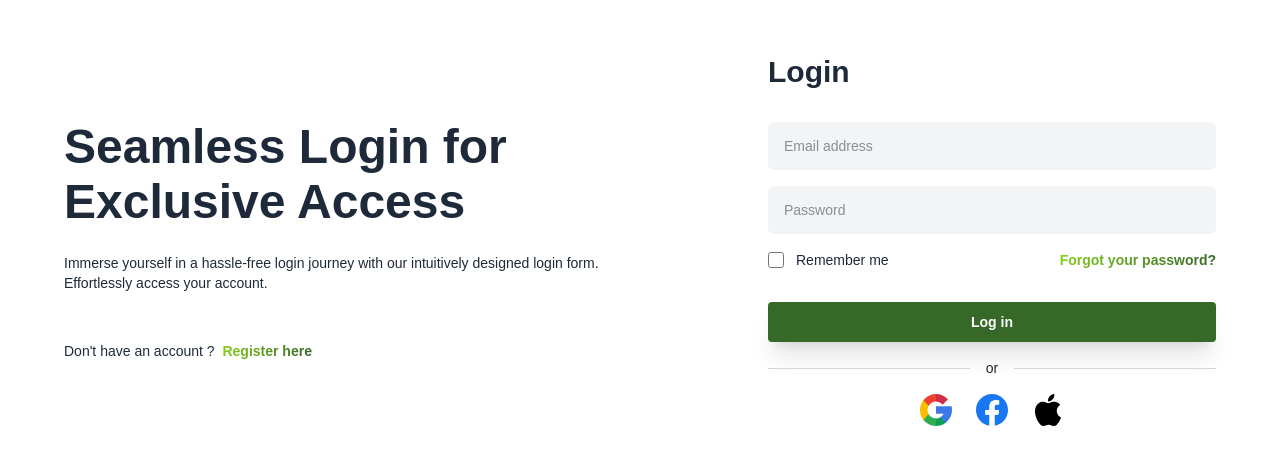
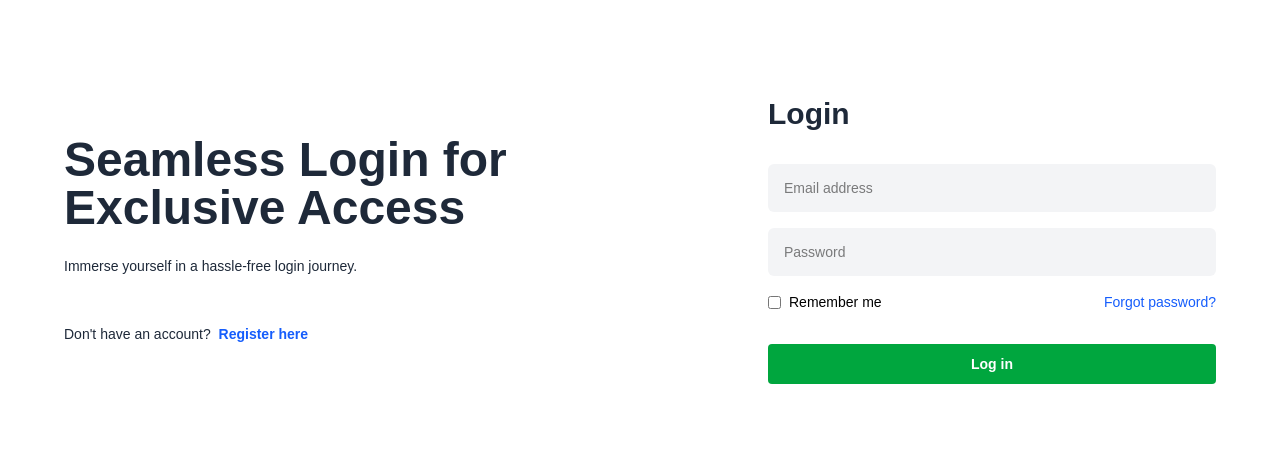
Before and after one commit to anuragpardeshii/Bagiya-MERN, a React (Vite) app in the folder frontend/: page /login in a window 1280 px wide. Shown: the part 160-624 px from the top of the page. Built offline with nearby package versions, Linux system fonts and the light colour scheme; the HTML template or start-up script is replaced by a standard one.

Commit message:
register, login and logout

```diff
--- a/frontend/package.json
+++ b/frontend/package.json
@@ -11,6 +11,7 @@
   },
   "dependencies": {
     "@tailwindcss/vite": "^4.0.9",
+    "axios": "^1.8.3",
     "flowbite": "^3.1.2",
     "lucide-react": "^0.474.0",
     "react": "^18.3.1",
--- a/frontend/src/Dashboard/Sidebar.jsx
+++ b/frontend/src/Dashboard/Sidebar.jsx
@@ -1,8 +1,27 @@
 import React from "react";
 import logo from "/src/assets/Images/logo.png";
 import "flowbite";
+import axios from "axios";
 
 export default function Sidebar() {
+  const handleLogout = async () => {
+    try {
+      const response = await axios.post(
+        "http://localhost:3000/api/auth/logout",
+        {},
+        { withCredentials: true }
+      );
+
+      if (response.status === 200) {
+        window.location.replace("/login");
+      } else {
+        console.error("Logout failed");
+      }
+    } catch (error) {
+      console.error("Error logging out:", error);
+    }
+  };
+
   return (
     <div className="bg-[#e5e7eb]">
       <button
@@ -180,7 +199,12 @@ export default function Sidebar() {
                     d="M1 8h11m0 0L8 4m4 4-4 4m4-11h3a2 2 0 0 1 2 2v10a2 2 0 0 1-2 2h-3"
                   />
                 </svg>
-                <span className="flex-1 ms-3 whitespace-nowrap">Logout</span>
+                <span
+                  onClick={handleLogout}
+                  className="flex-1 ms-3 whitespace-nowrap"
+                >
+                  Logout
+                </span>
               </a>
             </li>
           </ul>
--- a/frontend/src/Login/Login.jsx
+++ b/frontend/src/Login/Login.jsx
@@ -1,33 +1,69 @@
-import React from "react";
+import React, { useState } from "react";
+import axios from "axios";
 
 export default function Login() {
+  const [formData, setFormData] = useState({ email: "", password: "" });
+  const [error, setError] = useState("");
+  const [loading, setLoading] = useState(false);
+
+  // Handle input changes
+  const handleChange = (e) => {
+    setFormData({ ...formData, [e.target.name]: e.target.value });
+  };
+
+  // Handle form submission
+  const handleSubmit = async (e) => {
+    e.preventDefault();
+    setError("");
+    setLoading(true);
+
+    try {
+      const response = await axios.post(
+        "http://localhost:3000/api/auth/login",
+        formData,
+        {
+          withCredentials: true, // Allows cookies & sessions
+        }
+      );
+
+      console.log("Login Successful:", response.data);
+      alert("Login Successful!");
+      window.location.href = "/dashboard"; // Redirect after login
+    } catch (err) {
+      setError(err.response?.data?.message || "Login failed. Try again.");
+    } finally {
+      setLoading(false);
+    }
+  };
+
   return (
     <div className="font-[sans-serif]">
-      <div className="min-h-screen flex fle-col items-center justify-center py-6 px-4">
+      <div className="min-h-screen flex flex-col items-center justify-center py-6 px-4">
         <div className="grid md:grid-cols-2 items-center gap-10 max-w-6xl max-md:max-w-md w-full">
           <div>
-            <h2 className="lg:text-5xl text-3xl font-extrabold lg:leading-[55px] text-gray-800">
+            <h2 className="lg:text-5xl text-3xl font-extrabold text-gray-800">
               Seamless Login for Exclusive Access
             </h2>
             <p className="text-sm mt-6 text-gray-800">
-              Immerse yourself in a hassle-free login journey with our
-              intuitively designed login form. Effortlessly access your account.
+              Immerse yourself in a hassle-free login journey.
             </p>
             <p className="text-sm mt-12 text-gray-800">
-              Don't have an account ?{" "}
+              Don't have an account?{" "}
               <a
                 href="/signup"
-                className="text-blue-600 font-semibold hover:underline ml-1 bg-gradient-to-r from-[#85ce14] to-[#366827] bg-clip-text text-transparent"
+                className="text-blue-600 font-semibold hover:underline ml-1"
               >
                 Register here
               </a>
             </p>
           </div>
 
-          <form className="max-w-md md:ml-auto w-full">
+          <form className="max-w-md md:ml-auto w-full" onSubmit={handleSubmit}>
             <h3 className="text-gray-800 text-3xl font-extrabold mb-8">
               Login
             </h3>
+
+            {error && <p className="text-red-500 text-sm mb-4">{error}</p>}
 
             <div className="space-y-4">
               <div>
@@ -36,8 +72,10 @@ export default function Login() {
                   type="email"
                   autoComplete="email"
                   required
-                  className="bg-gray-100 w-full text-sm text-gray-800 px-4 py-3.5 rounded-md outline-blue-600 focus:bg-transparent"
+                  className="bg-gray-100 w-full text-sm px-4 py-3.5 rounded-md outline-blue-600 focus:bg-transparent"
                   placeholder="Email address"
+                  value={formData.email}
+                  onChange={handleChange}
                 />
               </div>
               <div>
@@ -46,119 +84,29 @@ export default function Login() {
                   type="password"
                   autoComplete="current-password"
                   required
-                  className="bg-gray-100 w-full text-sm text-gray-800 px-4 py-3.5 rounded-md outline-blue-600 focus:bg-transparent"
+                  className="bg-gray-100 w-full text-sm px-4 py-3.5 rounded-md outline-blue-600 focus:bg-transparent"
                   placeholder="Password"
+                  value={formData.password}
+                  onChange={handleChange}
                 />
               </div>
-              <div className="flex flex-wrap items-center justify-between gap-4">
-                <div className="flex items-center">
-                  <input
-                    id="remember-me"
-                    name="remember-me"
-                    type="checkbox"
-                    className="h-4 w-4 text-blue-600 focus:ring-blue-500 border-gray-300 rounded"
-                  />
-                  <label
-                    htmlFor="remember-me"
-                    className="ml-3 block text-sm text-gray-800"
-                  >
-                    Remember me
-                  </label>
-                </div>
-                <div className="text-sm">
-                  <a
-                    href="/"
-                    className="font-semibold bg-gradient-to-r from-[#85ce14] to-[#366827] bg-clip-text text-transparent"
-                  >
-                    Forgot your password?
-                  </a>
-                </div>
+              <div className="flex justify-between text-sm">
+                <label className="flex items-center">
+                  <input type="checkbox" className="mr-2" /> Remember me
+                </label>
+                <a href="/" className="text-blue-600 hover:underline">
+                  Forgot password?
+                </a>
               </div>
             </div>
 
-            <div className="!mt-8">
+            <div className="mt-8">
               <button
-                type="button"
-                className="w-full shadow-xl py-2.5 px-4 text-sm font-semibold rounded text-white bg-[#366827] hover:bg-[#366827]/90 cursor-pointer focus:outline-none"
+                type="submit"
+                disabled={loading}
+                className="w-full py-2.5 text-sm font-semibold rounded text-white bg-green-600 hover:bg-green-700 focus:outline-none"
               >
-                Log in
-              </button>
-            </div>
-
-            <div className="my-4 flex items-center gap-4">
-              <hr className="w-full border-gray-300" />
-              <p className="text-sm text-gray-800 text-center">or</p>
-              <hr className="w-full border-gray-300" />
-            </div>
-
-            <div className="space-x-6 flex justify-center">
-              <button type="button" className="border-none outline-none">
-                <svg
-                  xmlns="http://www.w3.org/2000/svg"
-                  width="32px"
-                  viewBox="0 0 512 512"
-                >
-                  <path
-                    fill="#fbbd00"
-                    d="M120 256c0-25.367 6.989-49.13 19.131-69.477v-86.308H52.823C18.568 144.703 0 198.922 0 256s18.568 111.297 52.823 155.785h86.308v-86.308C126.989 305.13 120 281.367 120 256z"
-                    data-original="#fbbd00"
-                  />
-                  <path
-                    fill="#0f9d58"
-                    d="m256 392-60 60 60 60c57.079 0 111.297-18.568 155.785-52.823v-86.216h-86.216C305.044 385.147 281.181 392 256 392z"
-                    data-original="#0f9d58"
-                  />
-                  <path
-                    fill="#31aa52"
-                    d="m139.131 325.477-86.308 86.308a260.085 260.085 0 0 0 22.158 25.235C123.333 485.371 187.62 512 256 512V392c-49.624 0-93.117-26.72-116.869-66.523z"
-                    data-original="#31aa52"
-                  />
-                  <path
-                    fill="#3c79e6"
-                    d="M512 256a258.24 258.24 0 0 0-4.192-46.377l-2.251-12.299H256v120h121.452a135.385 135.385 0 0 1-51.884 55.638l86.216 86.216a260.085 260.085 0 0 0 25.235-22.158C485.371 388.667 512 324.38 512 256z"
-                    data-original="#3c79e6"
-                  />
-                  <path
-                    fill="#cf2d48"
-                    d="m352.167 159.833 10.606 10.606 84.853-84.852-10.606-10.606C388.668 26.629 324.381 0 256 0l-60 60 60 60c36.326 0 70.479 14.146 96.167 39.833z"
-                    data-original="#cf2d48"
-                  />
-                  <path
-                    fill="#eb4132"
-                    d="M256 120V0C187.62 0 123.333 26.629 74.98 74.98a259.849 259.849 0 0 0-22.158 25.235l86.308 86.308C162.883 146.72 206.376 120 256 120z"
-                    data-original="#eb4132"
-                  />
-                </svg>
-              </button>
-              <button type="button" className="border-none outline-none">
-                <svg
-                  xmlns="http://www.w3.org/2000/svg"
-                  width="32px"
-                  viewBox="0 0 512 512"
-                >
-                  <path
-                    fill="#1877f2"
-                    d="M512 256c0 127.78-93.62 233.69-216 252.89V330h59.65L367 256h-71v-48.02c0-20.25 9.92-39.98 41.72-39.98H370v-63s-29.3-5-57.31-5c-58.47 0-96.69 35.44-96.69 99.6V256h-65v74h65v178.89C93.62 489.69 0 383.78 0 256 0 114.62 114.62 0 256 0s256 114.62 256 256z"
-                    data-original="#1877f2"
-                  />
-                  <path
-                    fill="#fff"
-                    d="M355.65 330 367 256h-71v-48.021c0-20.245 9.918-39.979 41.719-39.979H370v-63s-29.296-5-57.305-5C254.219 100 216 135.44 216 199.6V256h-65v74h65v178.889c13.034 2.045 26.392 3.111 40 3.111s26.966-1.066 40-3.111V330z"
-                    data-original="#ffffff"
-                  />
-                </svg>
-              </button>
-              <button type="button" className="border-none outline-none">
-                <svg
-                  xmlns="http://www.w3.org/2000/svg"
-                  width="32px"
-                  viewBox="0 0 22.773 22.773"
-                >
-                  <path
-                    d="M15.769 0h.162c.13 1.606-.483 2.806-1.228 3.675-.731.863-1.732 1.7-3.351 1.573-.108-1.583.506-2.694 1.25-3.561C13.292.879 14.557.16 15.769 0zm4.901 16.716v.045c-.455 1.378-1.104 2.559-1.896 3.655-.723.995-1.609 2.334-3.191 2.334-1.367 0-2.275-.879-3.676-.903-1.482-.024-2.297.735-3.652.926h-.462c-.995-.144-1.798-.932-2.383-1.642-1.725-2.098-3.058-4.808-3.306-8.276v-1.019c.105-2.482 1.311-4.5 2.914-5.478.846-.52 2.009-.963 3.304-.765.555.086 1.122.276 1.619.464.471.181 1.06.502 1.618.485.378-.011.754-.208 1.135-.347 1.116-.403 2.21-.865 3.652-.648 1.733.262 2.963 1.032 3.723 2.22-1.466.933-2.625 2.339-2.427 4.74.176 2.181 1.444 3.457 3.028 4.209z"
-                    data-original="#000000"
-                  ></path>
-                </svg>
+                {loading ? "Logging in..." : "Log in"}
               </button>
             </div>
           </form>
--- a/frontend/src/Signup/Signup.jsx
+++ b/frontend/src/Signup/Signup.jsx
@@ -1,52 +1,57 @@
-import React from "react";
+import axios from "axios";
+import React, { useEffect } from "react";
 import { useState } from "react";
 
 export default function Signup() {
   const [formData, setFormData] = useState({
+    name: "",
     username: "",
+    phone: "",
     email: "",
-    phone: "",
     password: "",
     confirmPassword: "",
-    rememberMe: false,
   });
 
   const [errors, setErrors] = useState({});
 
   const handleChange = (e) => {
-    const { name, value, type, checked } = e.target;
-    setFormData({
-      ...formData,
-      [name]: type === "checkbox" ? checked : value,
-    });
+    setFormData({ ...formData, [e.target.name]: e.target.value });
   };
 
-  const validatePassword = (password) => {
-    const regex =
-      /^(?=.*[a-z])(?=.*[A-Z])(?=.*\d)(?=.*[@$!%*?&])[A-Za-z\d@$!%*?&]{8,}$/;
-    return regex.test(password);
-  };
+  const handleSubmit = async (e) => {
+    e.preventDefault();
 
-  const handleSubmit = (e) => {
-    e.preventDefault();
-    let newErrors = {};
-
-    if (!validatePassword(formData.password)) {
-      newErrors.password =
-        "Password must contain at least 8 characters, including uppercase, lowercase, number, and symbol.";
+    // Check for empty fields
+    for (const key in formData) {
+      if (formData[key].trim() === "") {
+        setErrors({ ...errors, [key]: "This field is required" });
+        return;
+      }
     }
 
+    // Check if passwords match
     if (formData.password !== formData.confirmPassword) {
-      newErrors.confirmPassword = "Passwords do not match.";
-    }
-
-    if (Object.keys(newErrors).length > 0) {
-      setErrors(newErrors);
+      setErrors({ confirmPassword: "Passwords do not match" });
       return;
     }
 
-    console.log("Form submitted successfully", formData);
+    try {
+      const res = await axios.post("http://localhost:3000/api/auth/signup", {
+        name: formData.name,
+        username: formData.username,
+        phone: formData.phone,
+        email: formData.email,
+        password: formData.password,
+      });
+
+      console.log("Signup success:", res.data);
+      alert("Signup successful!");
+    } catch (error) {
+      console.error("Signup error", error.response?.data || error.message);
+      alert(error.response?.data?.message || "Signup failed");
+    }
   };
+
   return (
     <div className="font-[sans-serif]">
       <div className="min-h-screen flex flex-col items-center justify-center py-6 px-4">
@@ -56,7 +61,8 @@ export default function Signup() {
               Seamless Signup for Exclusive Access
             </h2>
             <p className="text-sm mt-6 text-gray-800">
-            Join us with a smooth and effortless signup experience. Create your account in just a few steps and unlock exclusive access.
+              Join us with a smooth and effortless signup experience. Create
+              your account in just a few steps and unlock exclusive access.
             </p>
             <p className="text-sm mt-12 text-gray-800">
               Already have an account ?{" "}
@@ -75,138 +81,78 @@ export default function Signup() {
             </h3>
 
             <div className="space-y-4">
+              {/* Name */}
+              <input
+                name="name"
+                type="text"
+                required
+                value={formData.name}
+                onChange={handleChange}
+                placeholder="Full Name"
+                className="bg-gray-100 w-full text-sm px-4 py-3.5 rounded-md"
+              />
+
               {/* Username */}
-              <div>
               <input
                 name="username"
                 type="text"
-                  autoComplete="username"
                 required
                 value={formData.username}
                 onChange={handleChange}
-                  className="bg-gray-100 w-full text-sm text-gray-800 px-4 py-3.5 rounded-md outline-blue-600 focus:bg-transparent"
                 placeholder="Username"
+                className="bg-gray-100 w-full text-sm px-4 py-3.5 rounded-md"
               />
-              </div>
+
+              {/* Phone */}
+              <input
+                name="phone"
+                type="tel"
+                required
+                value={formData.phone}
+                onChange={handleChange}
+                placeholder="Phone Number"
+                className="bg-gray-100 w-full text-sm px-4 py-3.5 rounded-md"
+              />
 
               {/* Email */}
-              <div>
               <input
                 name="email"
                 type="email"
-                  autoComplete="email"
                 required
                 value={formData.email}
                 onChange={handleChange}
-                  className="bg-gray-100 w-full text-sm text-gray-800 px-4 py-3.5 rounded-md outline-blue-600 focus:bg-transparent"
                 placeholder="Email address"
+                className="bg-gray-100 w-full text-sm px-4 py-3.5 rounded-md"
               />
-              </div>
-
-              {/* Phone Number */}
-              <div>
-                <input
-                  name="phone"
-                  type="tel"
-                  autoComplete="tel"
-                  required
-                  value={formData.phone}
-                  onChange={handleChange}
-                  className="bg-gray-100 w-full text-sm text-gray-800 px-4 py-3.5 rounded-md outline-blue-600 focus:bg-transparent"
-                  placeholder="Phone Number"
-                />
-              </div>
 
               {/* Password */}
-              <div>
               <input
                 name="password"
                 type="password"
-                  autoComplete="new-password"
                 required
                 value={formData.password}
                 onChange={handleChange}
-                  className="bg-gray-100 w-full text-sm text-gray-800 px-4 py-3.5 rounded-md outline-blue-600 focus:bg-transparent"
                 placeholder="Password"
+                className="bg-gray-100 w-full text-sm px-4 py-3.5 rounded-md"
               />
-                {errors.password && (
-                  <p className="text-red-500 text-sm mt-1">{errors.password}</p>
-                )}
-              </div>
 
               {/* Confirm Password */}
-              <div>
               <input
                 name="confirmPassword"
                 type="password"
-                  autoComplete="new-password"
                 required
                 value={formData.confirmPassword}
                 onChange={handleChange}
-                  className="bg-gray-100 w-full text-sm text-gray-800 px-4 py-3.5 rounded-md outline-blue-600 focus:bg-transparent"
                 placeholder="Confirm Password"
+                className="bg-gray-100 w-full text-sm px-4 py-3.5 rounded-md"
               />
-                {errors.confirmPassword && (
-                  <p className="text-red-500 text-sm mt-1">
-                    {errors.confirmPassword}
-                  </p>
-                )}
-              </div>
-
-              {/* Remember Me & Forgot Password */}
-              <div className="flex flex-wrap items-center justify-between gap-4">
-                <div className="flex items-center">
-                  <input
-                    id="remember-me"
-                    name="rememberMe"
-                    type="checkbox"
-                    checked={formData.rememberMe}
-                    onChange={handleChange}
-                    className="h-4 w-4 text-blue-600 focus:ring-blue-500 border-gray-300 rounded"
-                  />
-                  <label
-                    htmlFor="remember-me"
-                    className="ml-3 block text-sm text-gray-800"
-                  >
-                    Remember me
-                  </label>
-                </div>
-              </div>
-            </div>
 
               {/* Submit Button */}
-            <div className="!mt-8">
               <button
                 type="submit"
-                className="w-full shadow-xl py-2.5 px-4 text-sm font-semibold rounded text-white bg-[#366827] focus:outline-none"
+                className="w-full py-2.5 text-white bg-blue-600 rounded"
               >
                 Sign Up
-              </button>
-            </div>
-
-            {/* Social Login */}
-            <div className="my-4 flex items-center gap-4">
-              <hr className="w-full border-gray-300" />
-              <p className="text-sm text-gray-800 text-center">or</p>
-              <hr className="w-full border-gray-300" />
-            </div>
-
-            <div className="space-x-6 flex justify-center">
-              <button type="button" className="border-none outline-none">
-                <svg
-                  xmlns="http://www.w3.org/2000/svg"
-                  width="32px"
-                  viewBox="0 0 512 512"
-                >
-                  <path
-                    fill="#1877f2"
-                    d="M512 256c0 127.78-93.62 233.69-216 252.89V330h59.65L367 256h-71v-48.02c0-20.25 9.92-39.98 41.72-39.98H370v-63s-29.3-5-57.31-5c-58.47 0-96.69 35.44-96.69 99.6V256h-65v74h65v178.89C93.62 489.69 0 383.78 0 256 0 114.62 114.62 0 256 0s256 114.62 256 256z"
-                  />
-                  <path
-                    fill="#fff"
-                    d="M355.65 330 367 256h-71v-48.021c0-20.245 9.918-39.979 41.719-39.979H370v-63s-29.296-5-57.305-5C254.219 100 216 135.44 216 199.6V256h-65v74h65v178.889c13.034 2.045 26.392 3.111 40 3.111s26.966-1.066 40-3.111V330z"
-                  />
-                </svg>
               </button>
             </div>
           </form>
```
Also changed, not shown: frontend/src/Home/Navbar.jsx (+5 -2 lines), 1 other file (tests, documents, lock files or other folders). Lines whose indentation alone changed are shown as unchanged.
